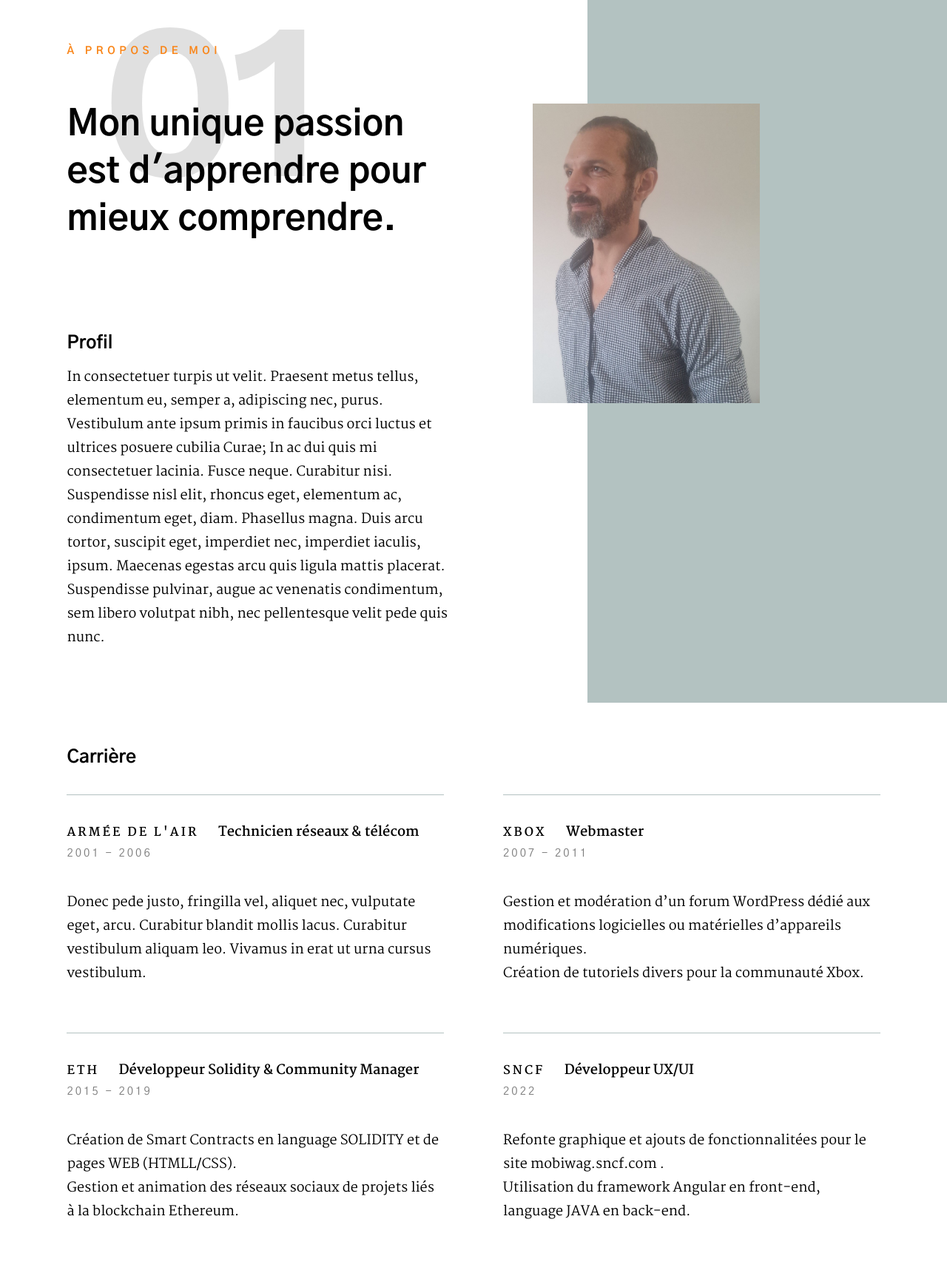
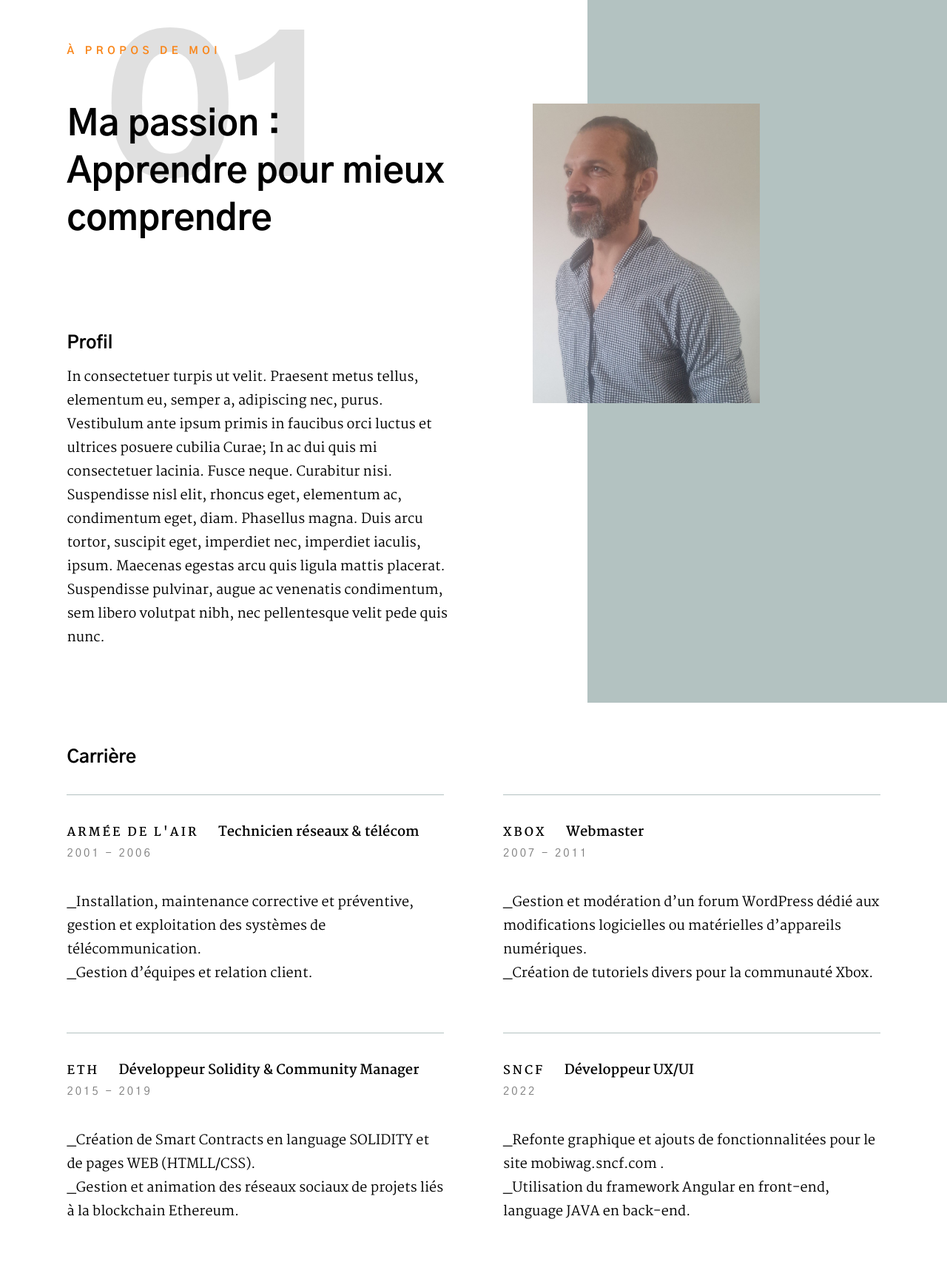
Before and after one commit to jbMarini/jbMarini.github.io, a plain HTML site: page index.html in a window 1280 px wide. Shown: the part 1040-2761 px from the top of the page at 74% size. Drawn offline with nearby package versions, Linux system fonts and the light colour scheme.

Commit message:
Update index.html

```diff
--- a/index.html
+++ b/index.html
@@ -126,7 +126,7 @@
 
                     <div class="section-intro" data-num="01" data-aos="fade-up">
                         <h3 class="subhead">À propos de moi</h3>
-                        <h1 class="display-1">Mon unique passion est d'apprendre pour mieux comprendre.</h1>
+                        <h1 class="display-1">Ma passion : Apprendre pour mieux comprendre</h1>
                     </div>
 
                     <div class="profile-pic" data-aos="fade-up">
@@ -173,9 +173,8 @@
                         </div>
 
                         <p>
-                        Donec pede justo, fringilla vel, aliquet nec, vulputate eget, arcu.
-                        Curabitur blandit mollis lacus. Curabitur vestibulum aliquam leo.
-                        Vivamus in erat ut urna cursus vestibulum.
+                        _Installation, maintenance corrective et préventive, gestion et exploitation des systèmes de télécommunication.<br>
+						_Gestion d’équipes et relation client.
                         </p>
                     </div>
                 </div> <!-- end column -->
@@ -192,8 +191,8 @@
                         </div>
 
                         <p>
-                        Gestion et modération d’un forum WordPress dédié aux modifications logicielles ou matérielles d’appareils numériques. <br>
-						Création de tutoriels divers pour la communauté Xbox.
+                        _Gestion et modération d’un forum WordPress dédié aux modifications logicielles ou matérielles d’appareils numériques. <br>
+						_Création de tutoriels divers pour la communauté Xbox.
                         </p>
                     </div>
                 </div> <!-- end column -->
@@ -210,8 +209,8 @@
                         </div>
 
                         <p>
-                         Création de Smart Contracts en language SOLIDITY et de pages WEB (HTMLL/CSS). <br>
-						 Gestion et animation des réseaux sociaux de projets liés à la blockchain Ethereum.
+                         _Création de Smart Contracts en language SOLIDITY et de pages WEB (HTMLL/CSS). <br>
+						 _Gestion et animation des réseaux sociaux de projets liés à la blockchain Ethereum.
                         </p>
                     </div>
                 </div> <!-- end column -->
@@ -228,8 +227,8 @@
                         </div>
 
                         <p>
-                        Refonte graphique et ajouts de fonctionnalitées pour le site mobiwag.sncf.com . <br>
-						Utilisation du framework Angular en front-end,
+                        _Refonte graphique et ajouts de fonctionnalitées pour le site mobiwag.sncf.com . <br>
+						_Utilisation du framework Angular en front-end,
 						language JAVA en back-end.
                         </p>
                     </div>
```
